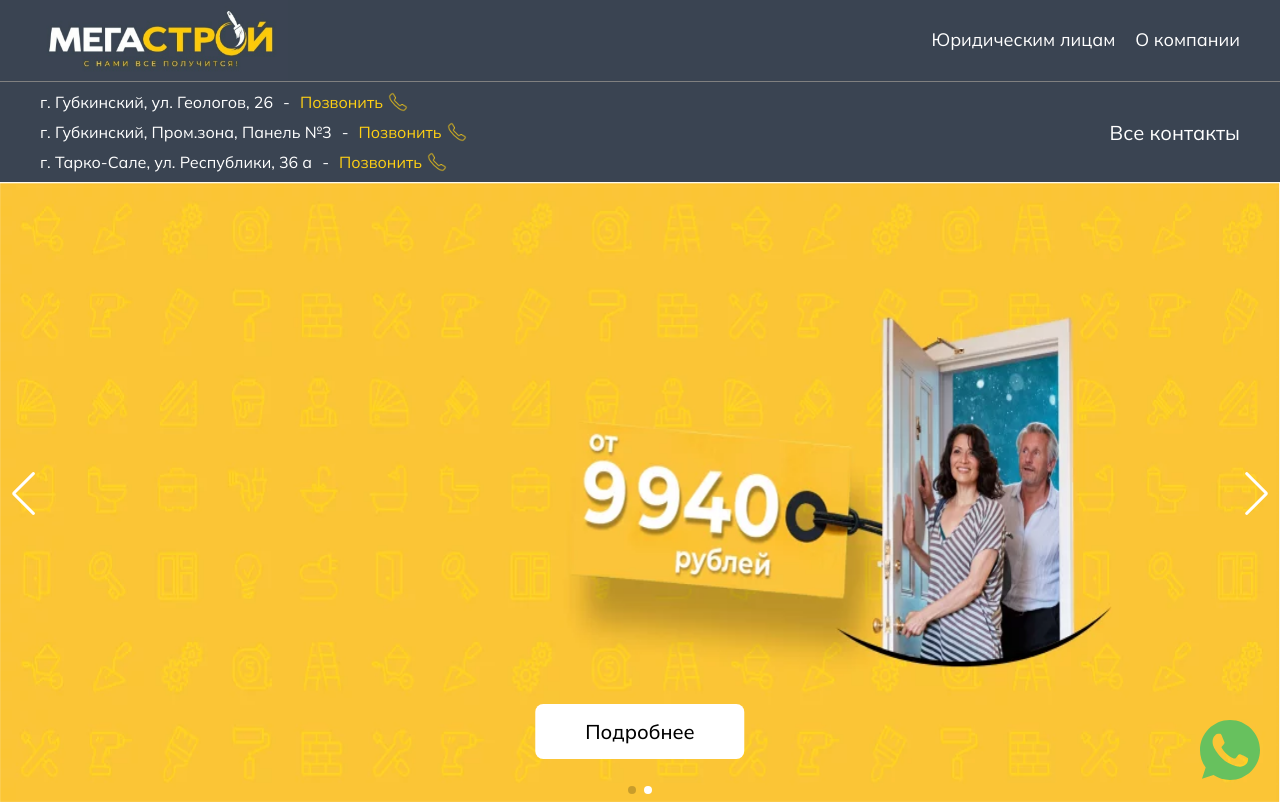
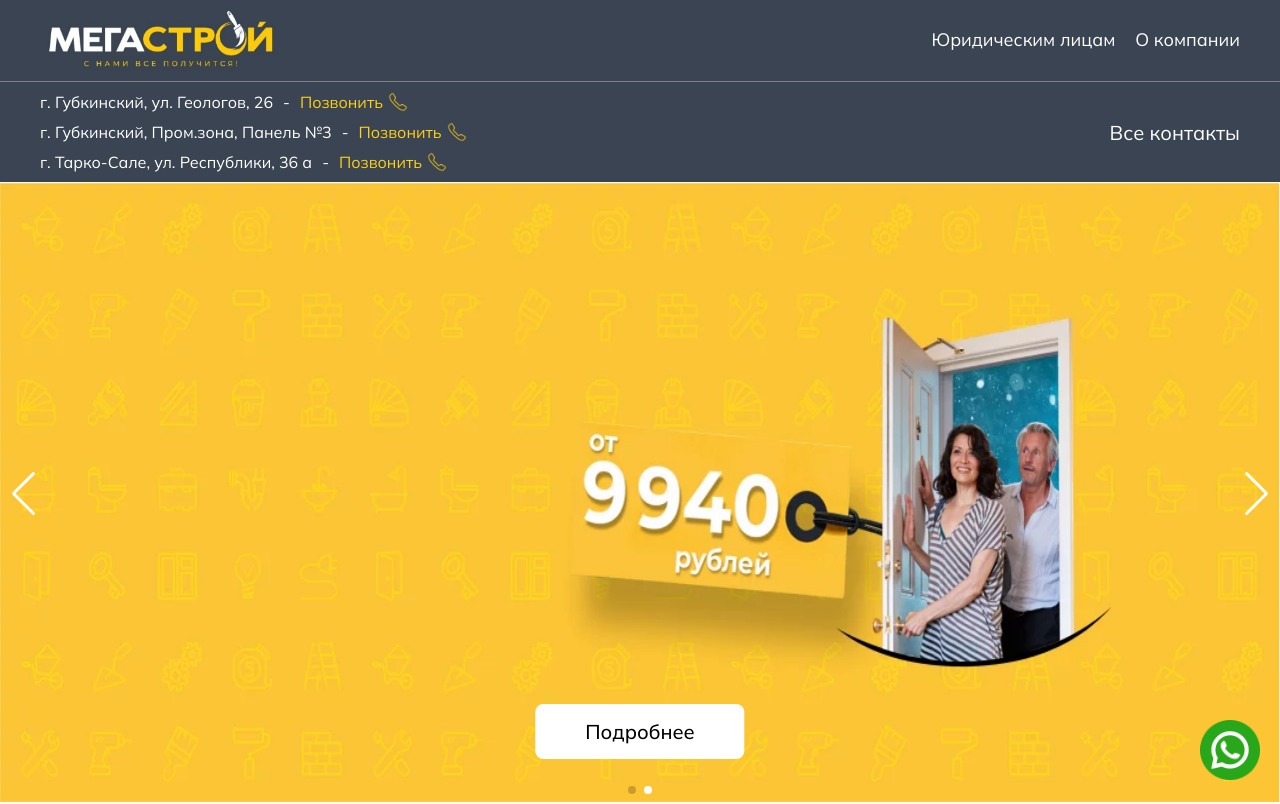
Before and after one commit to Yarnyan/mega, a React (Vite) app: page / in a window 1280 px wide. Shown: the top 804 px of the page. Built offline with nearby package versions, Linux system fonts and the light colour scheme.

Commit message:
Update Home.jsx

```diff
--- a/src/pages/Home.jsx
+++ b/src/pages/Home.jsx
@@ -19,7 +19,7 @@ export default function Home() {
       <Social />
       <Footer />
       <a className="scrollToTopButton" href='https://api.whatsapp.com/send?phone=+79993429096' target='_blank'>
-        <img src="/image/whatsapp.svg" alt="" />
+        <img src="/image/whatsapp.png" alt="" />
       </a>
     </div>
   )
```
